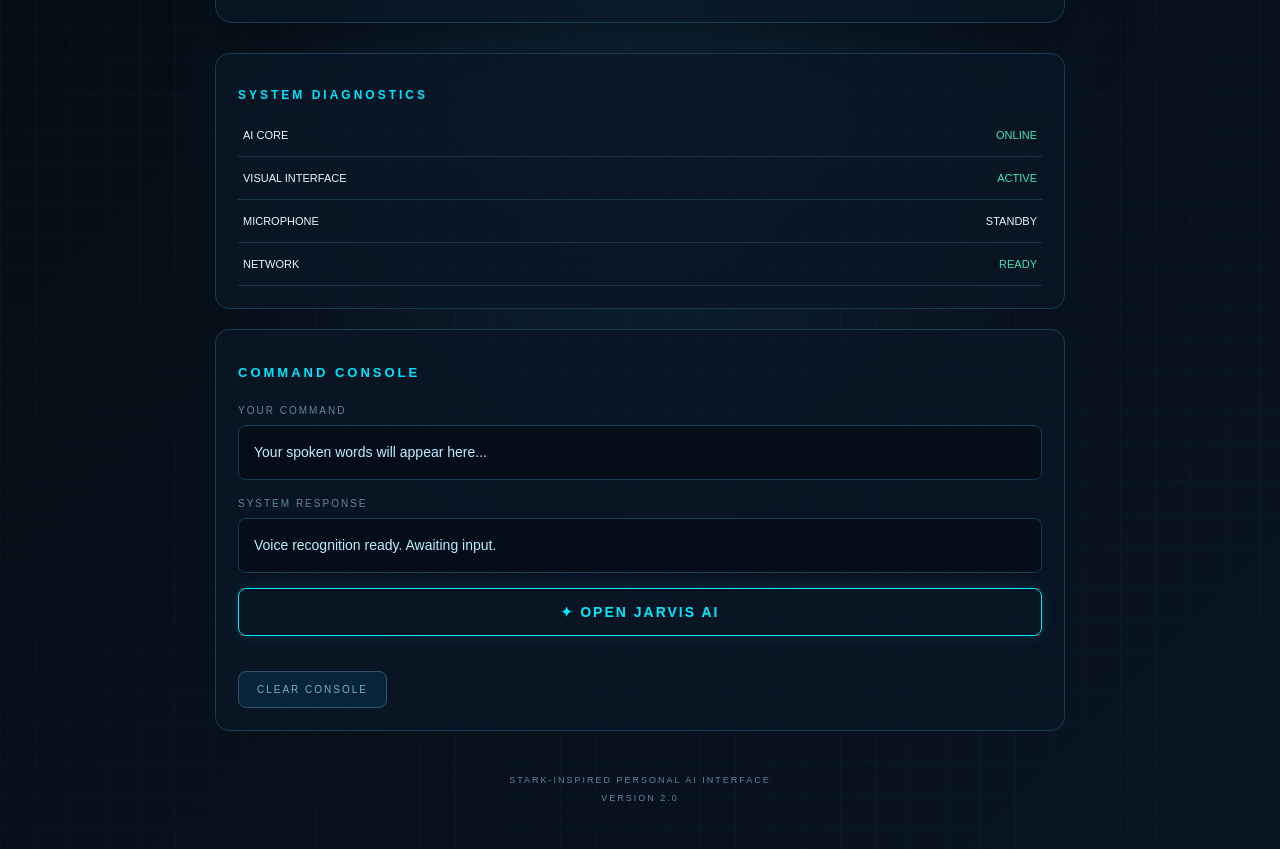
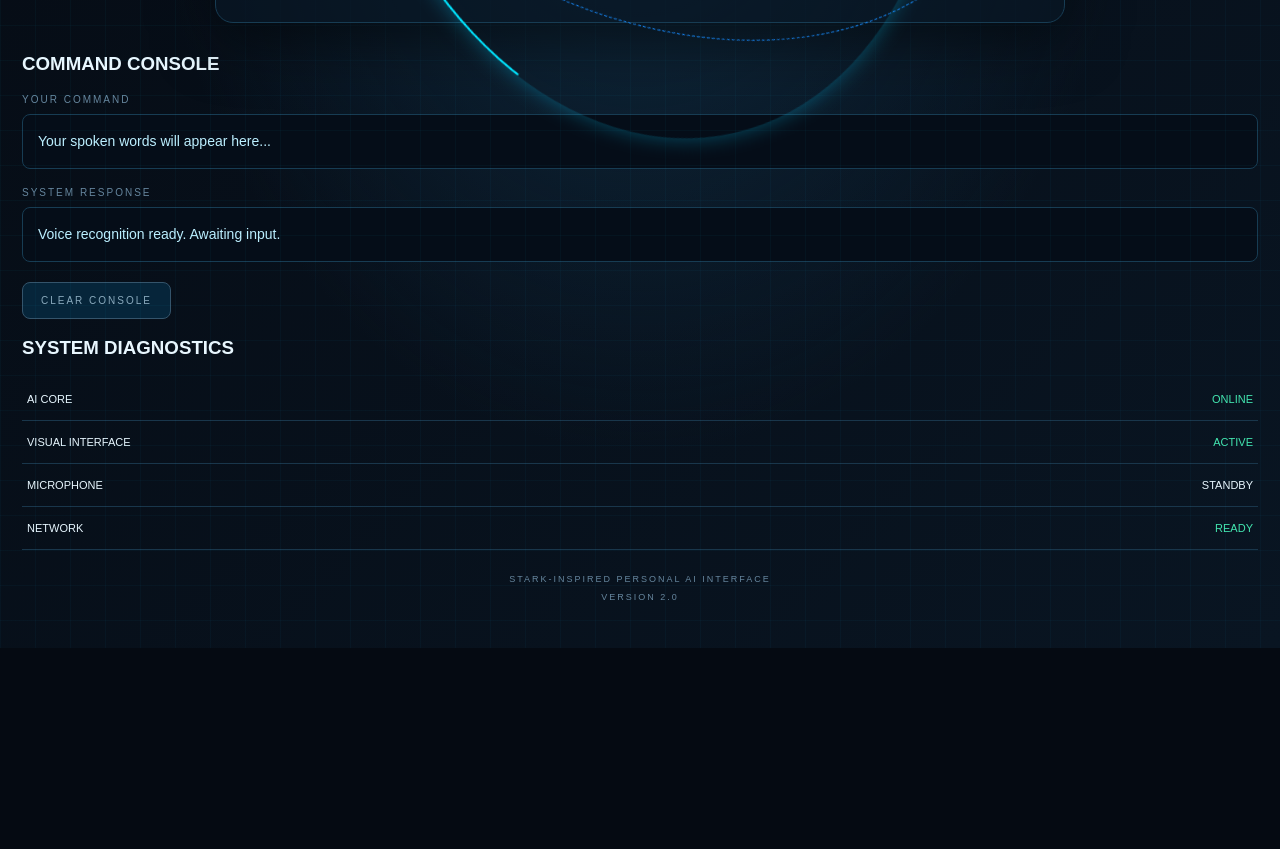
Before and after one commit to zvlrxq-coder/Personal-Jarvis-ai, a plain HTML site: page index.html in a window 1280 px wide. Shown: the part 710-1559 px from the top of the page. After the commit the page ends 1358 px from the top, so only its background shows below. Drawn offline with Linux system fonts and the light colour scheme.

Commit message:
Update index.html

```diff
--- a/index.html
+++ b/index.html
@@ -1,4 +1,3 @@
-
 <!DOCTYPE html>
 <html lang="en">
 <head>
@@ -8,102 +7,58 @@
   <link rel="stylesheet" href="style.css">
 </head>
 
-<body>
+<body data-mode="idle">
   <div class="dashboard">
 
     <header>
-      <div class="brand">
-        <span class="dot"></span> J.A.R.V.I.S.
-      </div>
+      <div class="brand"><span class="dot"></span> J.A.R.V.I.S.</div>
       <div class="status">● SYSTEM ONLINE</div>
     </header>
 
     <main>
-      <div class="eyebrow">
-        JUST A RATHER VERY INTELLIGENT SYSTEM
-      </div>
-
+      <div class="eyebrow">JUST A RATHER VERY INTELLIGENT SYSTEM</div>
       <h1>GOOD DAY, SIR.</h1>
       <p class="subtitle">ALL SYSTEMS OPERATIONAL</p>
 
-      <div class="core">
+      <div class="orb" id="orb">
         <div class="ring ring1"></div>
         <div class="ring ring2"></div>
         <div class="ring ring3"></div>
-
-        <div class="core-inner">
+        <div class="glow"></div>
+        <div class="core">
           <span class="core-symbol">J</span>
-          <span class="core-label">JARVIS</span>
         </div>
       </div>
 
-      <div class="listening" id="state">
-        AWAITING YOUR COMMAND
-      </div>
+      <div class="listening" id="state">AWAITING YOUR COMMAND</div>
 
-      <button id="voiceBtn">
-        ACTIVATE MICROPHONE
-      </button>
+      <button id="voiceBtn">ACTIVATE MICROPHONE</button>
 
       <div class="clock" id="clock">00:00:00</div>
       <div class="date" id="date">LOADING DATE...</div>
     </main>
 
-    <section class="diagnostics">
-      <h3>SYSTEM DIAGNOSTICS</h3>
-
-      <div class="metric">
-        <span>AI CORE</span>
-        <span class="green">ONLINE</span>
-      </div>
-
-      <div class="metric">
-        <span>VISUAL INTERFACE</span>
-        <span class="green">ACTIVE</span>
-      </div>
-
-      <div class="metric">
-        <span>MICROPHONE</span>
-        <span id="voiceStatus">STANDBY</span>
-      </div>
-
-      <div class="metric">
-        <span>NETWORK</span>
-        <span class="green">READY</span>
-      </div>
-    </section>
-
-    <section class="conversation">
+    <section class="panel">
       <h3>COMMAND CONSOLE</h3>
 
       <div class="message-label">YOUR COMMAND</div>
-
-      <div id="transcript" class="message">
-        Your spoken words will appear here...
-      </div>
+      <div id="transcript" class="message">Your spoken words will appear here...</div>
 
       <div class="message-label">SYSTEM RESPONSE</div>
+      <div id="response" class="message">Voice recognition ready. Awaiting input.</div>
 
-      <div id="response" class="message">
-        Voice recognition ready. Awaiting input.
-      </div>
-      <button
-  id="aiBtn"
-  class="ai-button"
-  onclick="window.open('https://chatgpt.com/', '_blank')">
-  ✦ OPEN JARVIS AI
-      </button>
-
-      <button id="clearBtn" class="clear-button">
-        CLEAR CONSOLE
-      </button>
+      <button id="clearBtn" class="clear-button">CLEAR CONSOLE</button>
     </section>
 
-    <footer>
-      STARK-INSPIRED PERSONAL AI INTERFACE
-      <br>VERSION 2.0
-    </footer>
+    <section class="panel">
+      <h3>SYSTEM DIAGNOSTICS</h3>
+      <div class="metric"><span>AI CORE</span><span class="green">ONLINE</span></div>
+      <div class="metric"><span>VISUAL INTERFACE</span><span class="green">ACTIVE</span></div>
+      <div class="metric"><span>MICROPHONE</span><span id="voiceStatus">STANDBY</span></div>
+      <div class="metric"><span>NETWORK</span><span class="green">READY</span></div>
+    </section>
 
+    <footer>STARK-INSPIRED PERSONAL AI INTERFACE<br>VERSION 2.0</footer>
   </div>
 
   <script src="script.js"></script>
```
